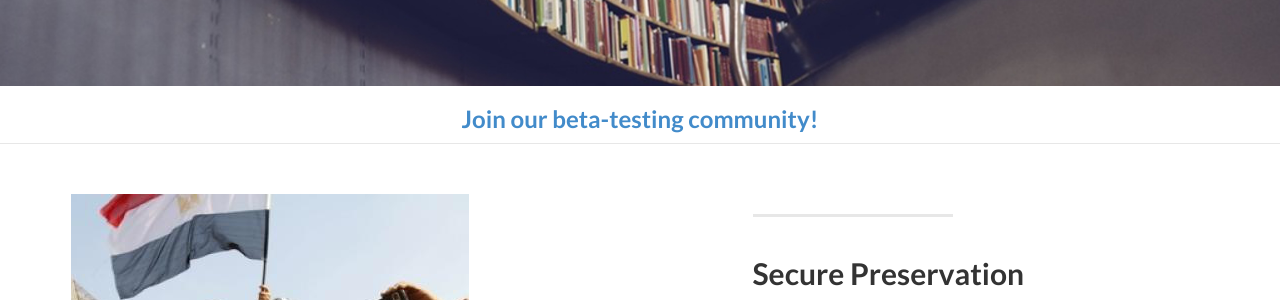
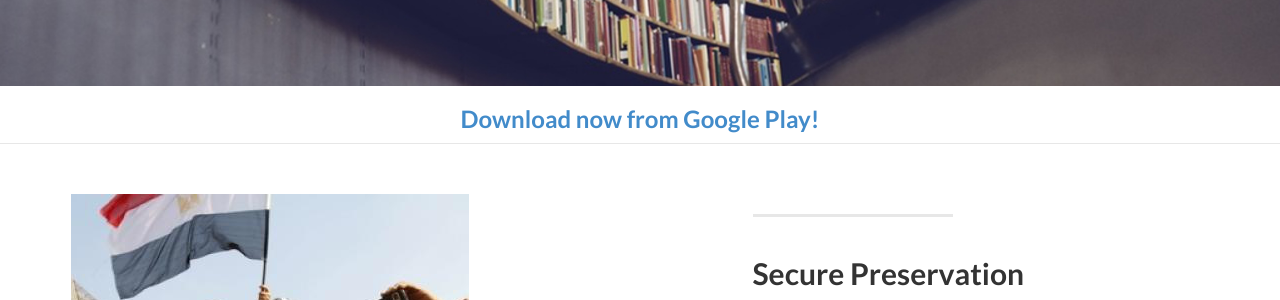
Before and after one commit to mattl/open-archive.org, a Jekyll site: the page built from index.html, in a window 1280 px wide and 900 px high, scrolled down 535 px. Shown: the part 156-456 px from the top of the window. Built offline with Jekyll 4.4.1, drawn with Linux system fonts in a browser that asks for light colours.

Commit message:
update link for Google Play

```diff
--- a/_includes/about.html
+++ b/_includes/about.html
@@ -3,7 +3,7 @@
         <div class="row">
             <div class="col-lg-8 col-lg-offset-2">
                <h3>
-<a href="https://plus.google.com/communities/109661563403253328227">Join our beta-testing community!</a></h3>
+<a href="https://play.google.com/store/apps/details?id=net.opendasharchive.openarchive.release">Download now from Google Play!</a></h3>
 
 
             </div>
```
